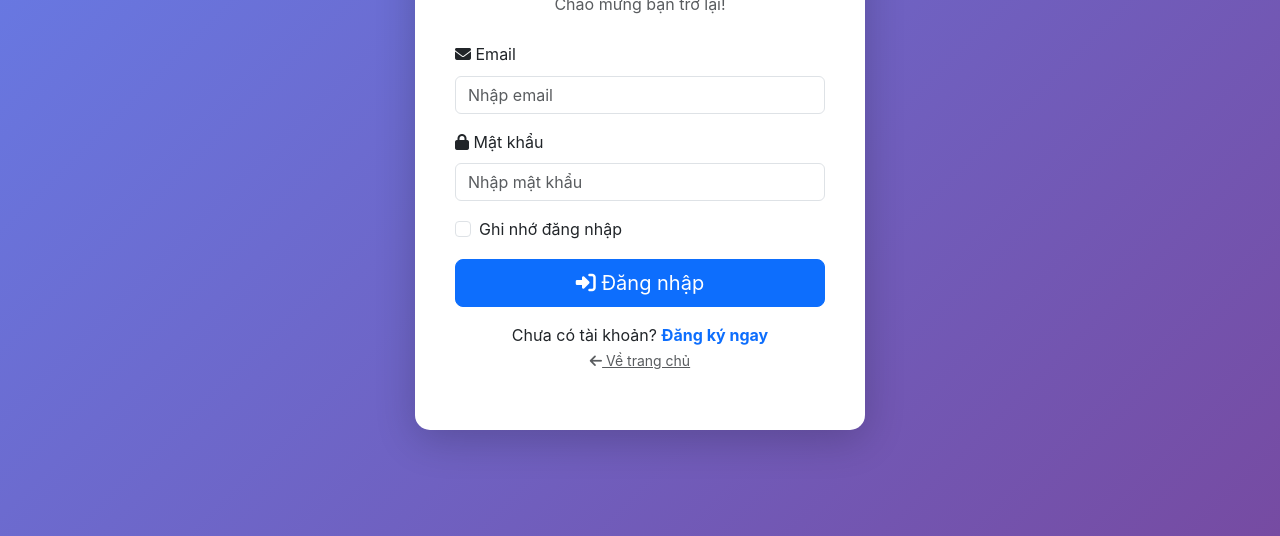
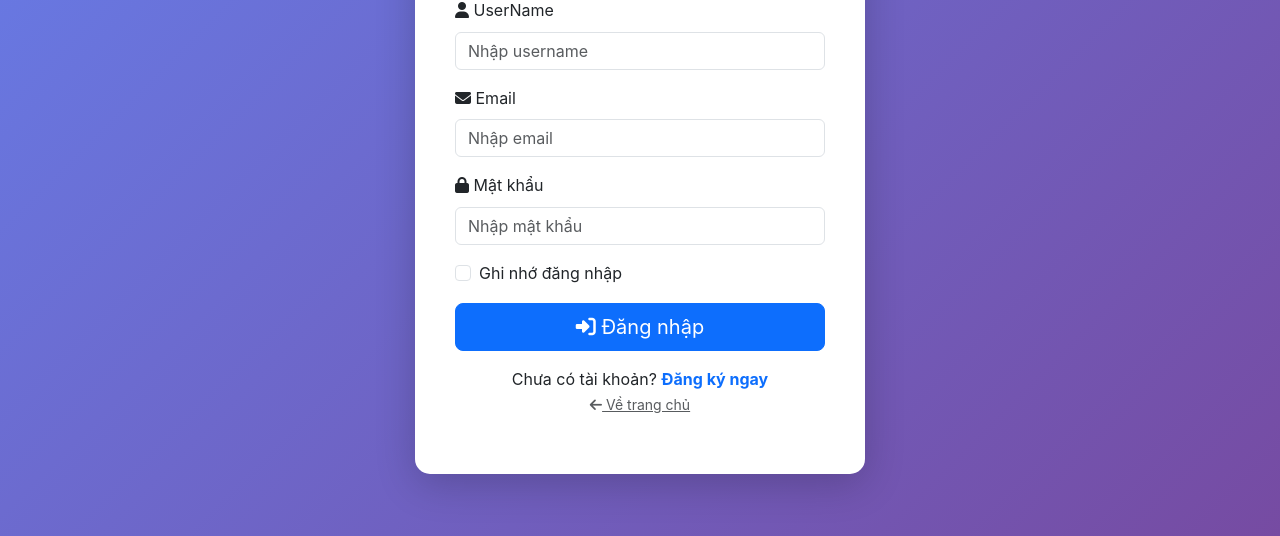
Before and after one commit to HoangDuy310105/WebTracNghiem, a website: page frontend/pages/login.html in a window 1280 px wide. Shown: the part 264-800 px from the top of the page. Drawn offline with nearby package versions, Linux system fonts and the light colour scheme.

Commit message:
B them UserName

```diff
--- a/frontend/pages/login.html
+++ b/frontend/pages/login.html
@@ -19,6 +19,13 @@
                 </div>
 
                 <form id="loginForm">
+                    <div class="mb-3">
+                        <label for="txtUserName" class="form-label">
+                            <i class="fas fa-user"></i> UserName
+                        </label>
+                        <input type="text" class="form-control" id="txtUserName" placeholder="Nhập username" required>
+                    </div>
+
                     <div class="mb-3">
                         <label for="email" class="form-label">
                             <i class="fas fa-envelope"></i> Email
```
